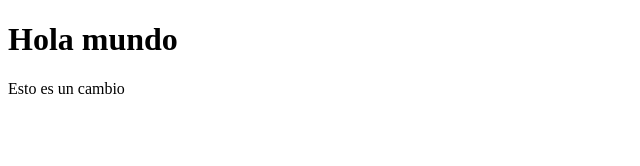
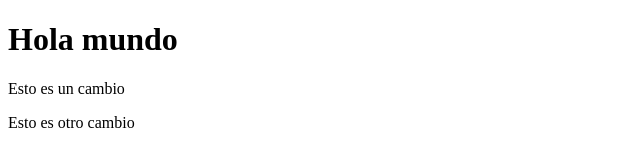
Before and after one commit to vaneds05/pagina, a plain HTML site: page index.html in a window 1280 px wide. Shown: the whole page, without its empty margins (0-640 px from the left). Drawn offline with Linux system fonts and the light colour scheme.

Commit message:
Otro cambio en index
Se agregó otro comentario en index

```diff
--- a/index.html
+++ b/index.html
@@ -8,5 +8,6 @@
 <body>
     <h1>Hola mundo</h1>
     <p>Esto es un cambio</p>
+    <p>Esto es otro cambio</p>
 </body>
 </html>
```
